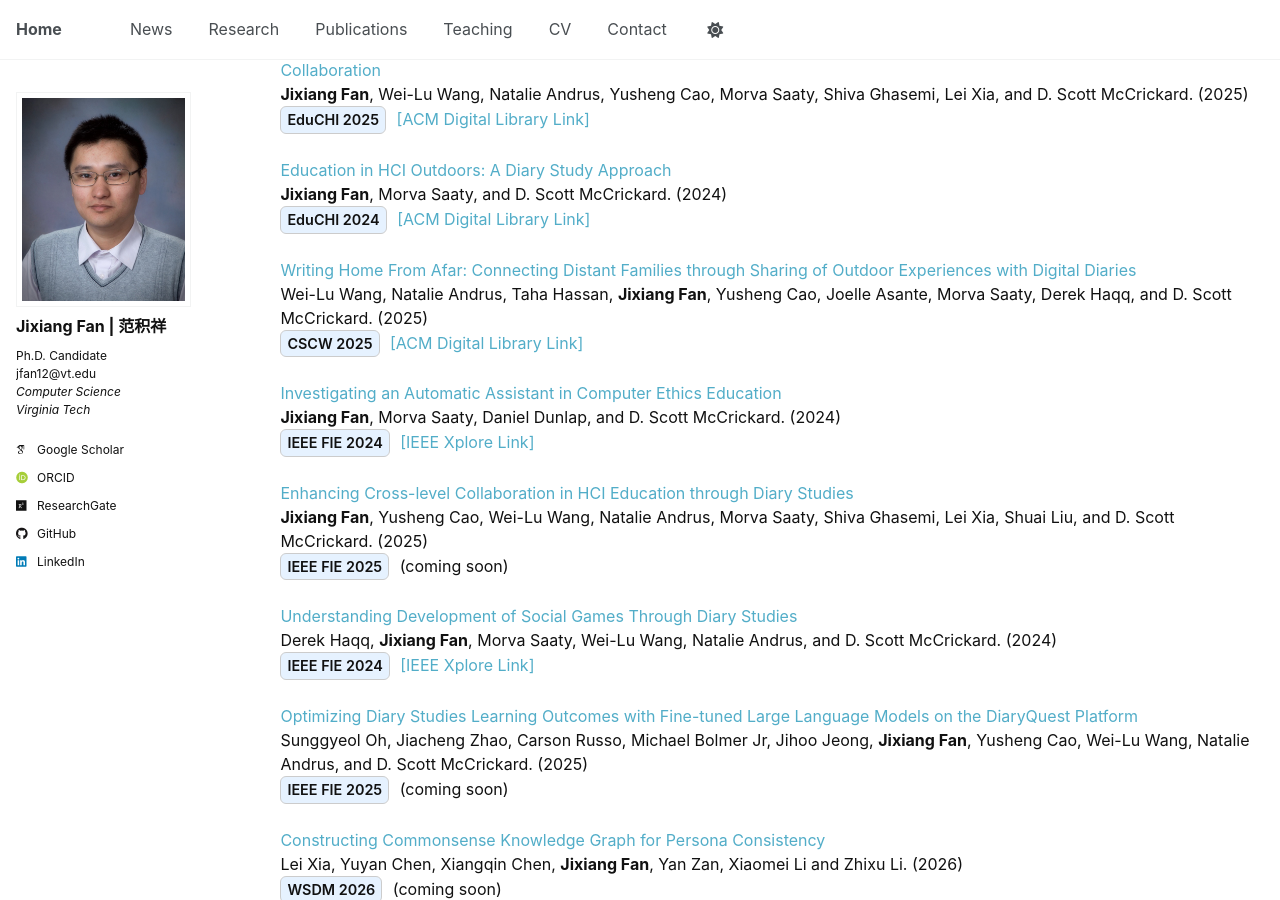
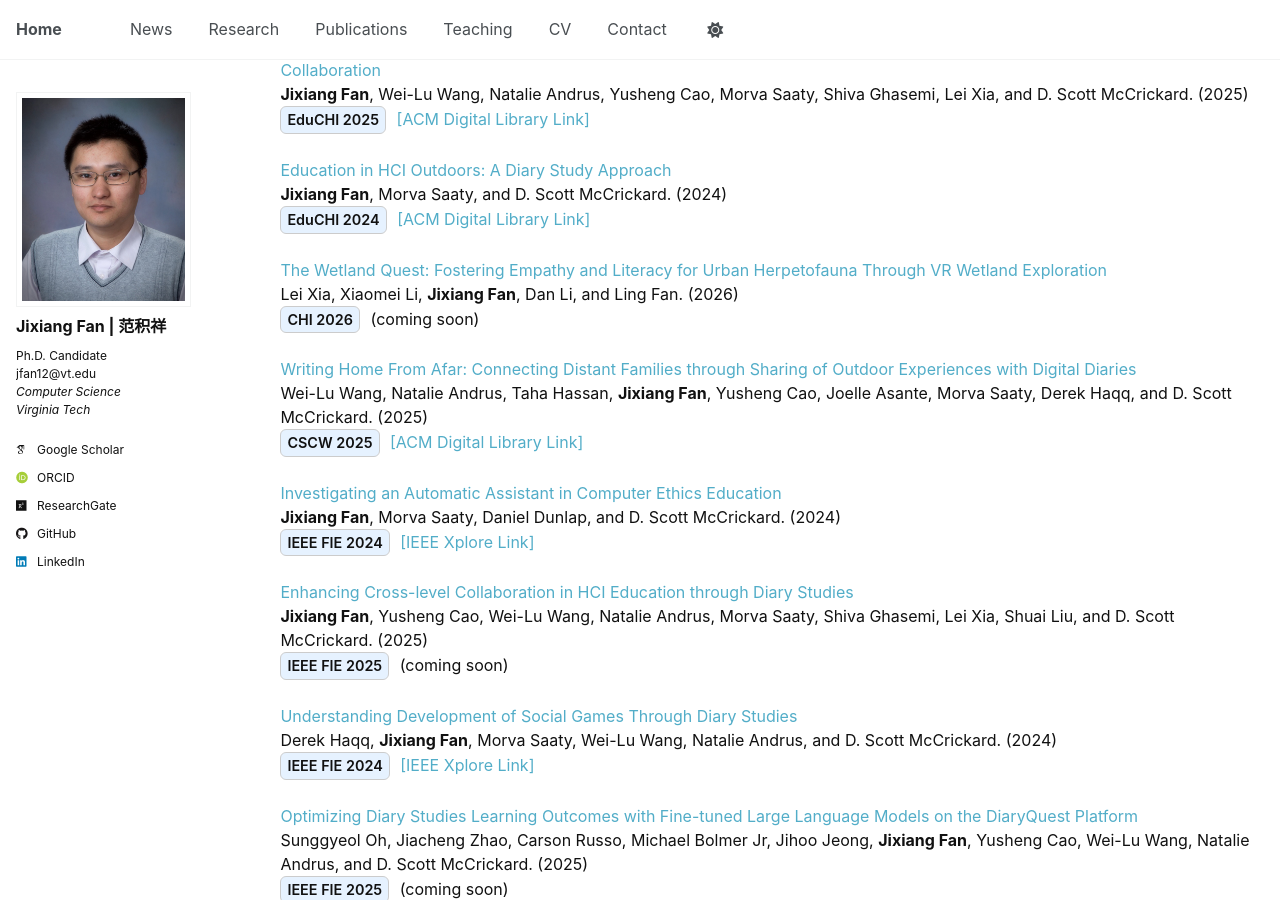
Before and after one commit to JixiangFan/web, a Jekyll site: the page built from _pages/publications.html, in a window 1280 px wide and 900 px high, scrolled down 372 px. Built offline with Jekyll 4.4.1, drawn with Linux system fonts in a browser that asks for light colours; some web fonts are replaced.

Commit message:
Update publications.html

```diff
--- a/_pages/publications.html
+++ b/_pages/publications.html
@@ -111,7 +111,23 @@ archival works.
   <a href="https://dl.acm.org/doi/10.1145/3658619.3658621">[ACM Digital Library Link]</a>
 </div>
 
- <div class="pub-entry">
+<div class="pub-entry">
+  <a href="#">
+    The Wetland Quest: Fostering Empathy and Literacy for Urban Herpetofauna Through VR Wetland Exploration
+  </a><br>
+
+  Lei Xia, Xiaomei Li, <strong>Jixiang Fan</strong>, Dan Li, and Ling Fan. (2026)<br>
+
+  <span style="display:inline-block; padding:2px 6px; font-size:90%;
+               font-weight:600; border:1px solid #ccc; border-radius:6px;
+               background:#e6f2ff; margin-right:6px;">
+    CHI 2026
+  </span>
+  (coming soon)
+</div>
+
+
+<div class="pub-entry">
   <a href="https://dl.acm.org/doi/pdf/10.1145/3757708">
     Writing Home From Afar: Connecting Distant Families through Sharing of Outdoor Experiences with Digital Diaries
   </a><br>
```
